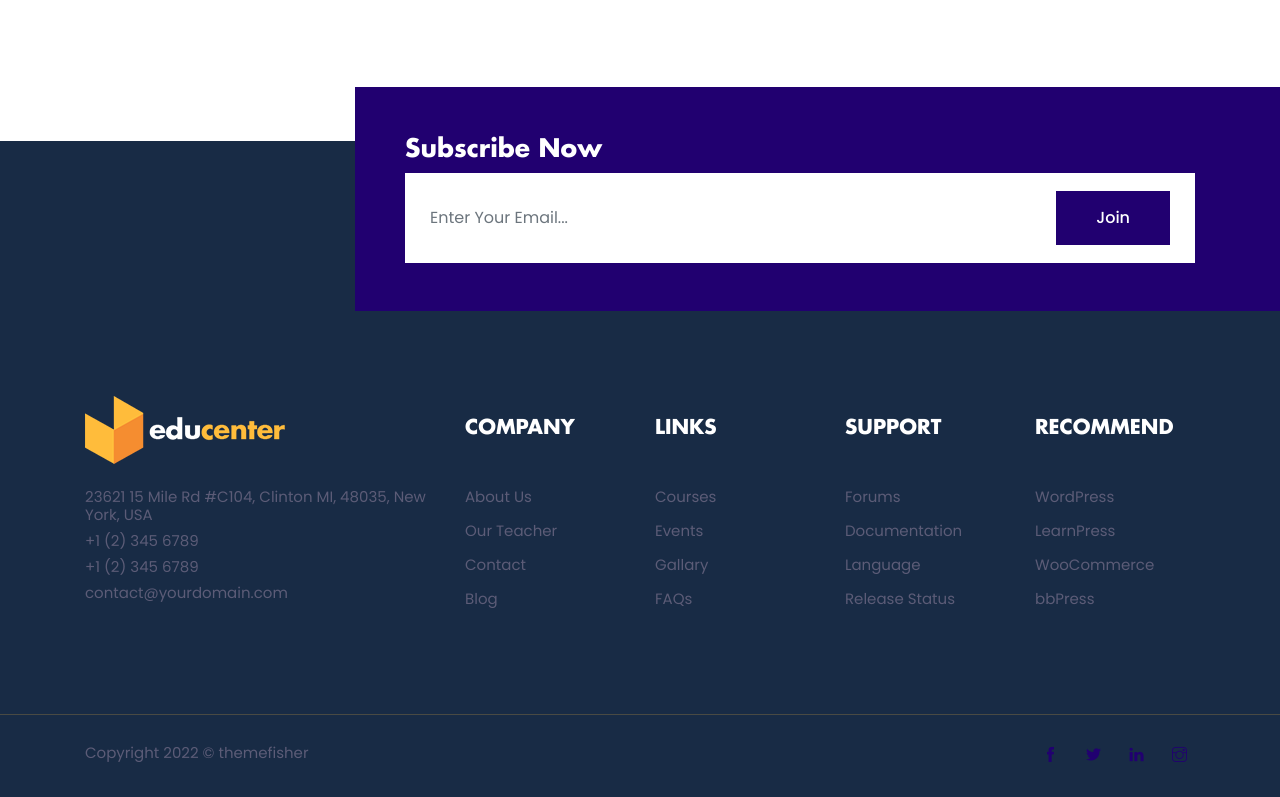
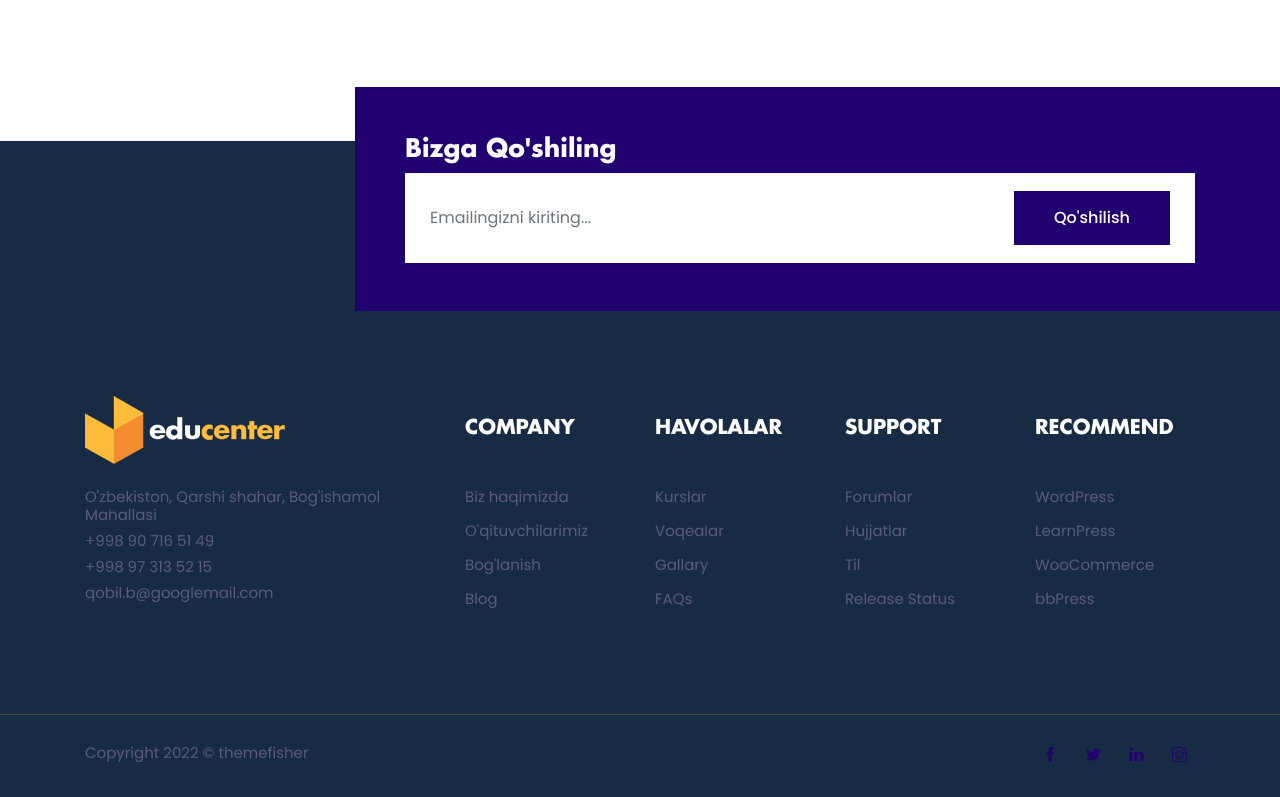
Before and after one commit to Rise-soft/RISESOFT, a plain HTML site: page about.html in a window 1280 px wide. Shown: the part 3251-4048 px from the top of the page. Drawn offline with Linux system fonts and the light colour scheme; some packages are replaced by stand-ins of ours.

Commit message:
Shavkat o'zgartirdi

```diff
--- a/about.html
+++ b/about.html
@@ -353,11 +353,11 @@
     <div class="container">
       <div class="row">
         <div class="col-md-9 ml-auto bg-primary py-5 newsletter-block">
-          <h3 class="text-white">Subscribe Now</h3>
+          <h3 class="text-white">Bizga Qo'shiling</h3>
           <form action="#">
             <div class="input-wrapper">
-              <input type="email" class="form-control border-0" id="newsletter" name="newsletter" placeholder="Enter Your Email...">
-              <button type="submit" value="send" class="btn btn-primary">Join</button>
+              <input type="email" class="form-control border-0" id="newsletter" name="newsletter" placeholder="Emailingizni kiriting...">
+              <button type="submit" value="send" class="btn btn-primary">Qo'shilish</button>
             </div>
           </form>
         </div>
@@ -372,28 +372,28 @@
           <!-- logo -->
           <a class="logo-footer" href="index.html"><img class="img-fluid mb-4" src="images/logo.png" alt="logo"></a>
           <ul class="list-unstyled">
-            <li class="mb-2">23621 15 Mile Rd #C104, Clinton MI, 48035, New York, USA</li>
-            <li class="mb-2">+1 (2) 345 6789</li>
-            <li class="mb-2">+1 (2) 345 6789</li>
-            <li class="mb-2">contact@yourdomain.com</li>
+            <li class="mb-2">O'zbekiston, Qarshi shahar, Bog'ishamol Mahallasi</li>
+            <li class="mb-2">+998 90 716 51 49</li>
+            <li class="mb-2">+998 97 313 52 15</li>
+            <li class="mb-2">qobil.b@googlemail.com</li>
           </ul>
         </div>
         <!-- company -->
         <div class="col-lg-2 col-md-3 col-sm-4 col-6 mb-5 mb-md-0">
           <h4 class="text-white mb-5">COMPANY</h4>
           <ul class="list-unstyled">
-            <li class="mb-3"><a class="text-color" href="about.html">About Us</a></li>
-            <li class="mb-3"><a class="text-color" href="teacher.html">Our Teacher</a></li>
-            <li class="mb-3"><a class="text-color" href="contact.html">Contact</a></li>
+            <li class="mb-3"><a class="text-color" href="about.html">Biz haqimizda</a></li>
+            <li class="mb-3"><a class="text-color" href="teacher.html">O'qituvchilarimiz</a></li>
+            <li class="mb-3"><a class="text-color" href="contact.html">Bog'lanish</a></li>
             <li class="mb-3"><a class="text-color" href="blog.html">Blog</a></li>
           </ul>
         </div>
         <!-- links -->
         <div class="col-lg-2 col-md-3 col-sm-4 col-6 mb-5 mb-md-0">
-          <h4 class="text-white mb-5">LINKS</h4>
+          <h4 class="text-white mb-5">HAVOLALAR</h4>
           <ul class="list-unstyled">
-            <li class="mb-3"><a class="text-color" href="courses.html">Courses</a></li>
-            <li class="mb-3"><a class="text-color" href="event.html">Events</a></li>
+            <li class="mb-3"><a class="text-color" href="courses.html">Kurslar</a></li>
+            <li class="mb-3"><a class="text-color" href="event.html">Voqealar</a></li>
             <li class="mb-3"><a class="text-color" href="gallary.html">Gallary</a></li>
             <li class="mb-3"><a class="text-color" href="faqs.html">FAQs</a></li>
           </ul>
@@ -402,9 +402,9 @@
         <div class="col-lg-2 col-md-3 col-sm-4 col-6 mb-5 mb-md-0">
           <h4 class="text-white mb-5">SUPPORT</h4>
           <ul class="list-unstyled">
-            <li class="mb-3"><a class="text-color" href="#">Forums</a></li>
-            <li class="mb-3"><a class="text-color" href="#">Documentation</a></li>
-            <li class="mb-3"><a class="text-color" href="#">Language</a></li>
+            <li class="mb-3"><a class="text-color" href="#">Forumlar</a></li>
+            <li class="mb-3"><a class="text-color" href="#">Hujjatlar</a></li>
+            <li class="mb-3"><a class="text-color" href="#">Til</a></li>
             <li class="mb-3"><a class="text-color" href="#">Release Status</a></li>
           </ul>
         </div>
```
Also changed, not shown: blog-single.html (+16 -16 lines), blog.html (+16 -16 lines), contact.html (+16 -16 lines), course-single.html (+16 -16 lines), courses.html (+16 -16 lines), event-single.html (+16 -16 lines), events.html (+16 -16 lines), index.html (+17 -17 lines), notice-single.html (+16 -16 lines), notice.html (+16 -16 lines), research.html (+16 -16 lines), scholarship.html (+16 -16 lines), teacher-single.html (+16 -16 lines), teacher.html (+16 -16 lines).
